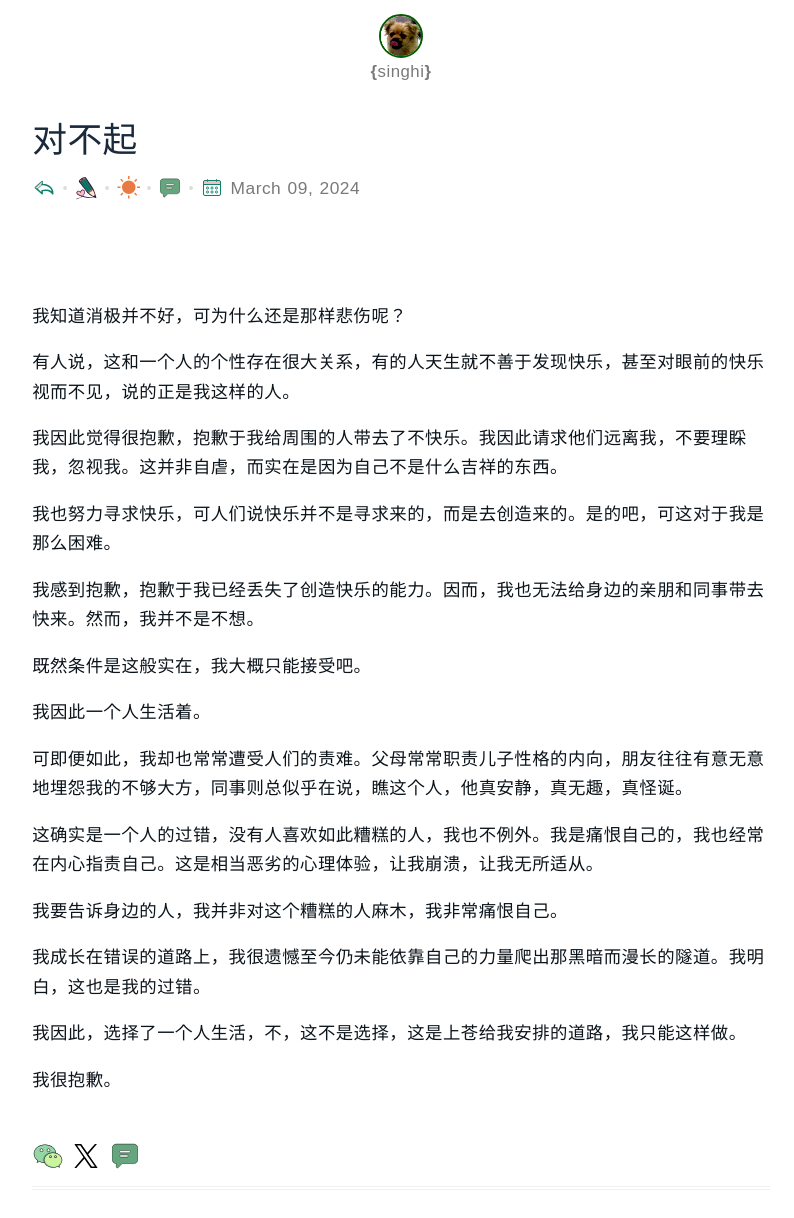
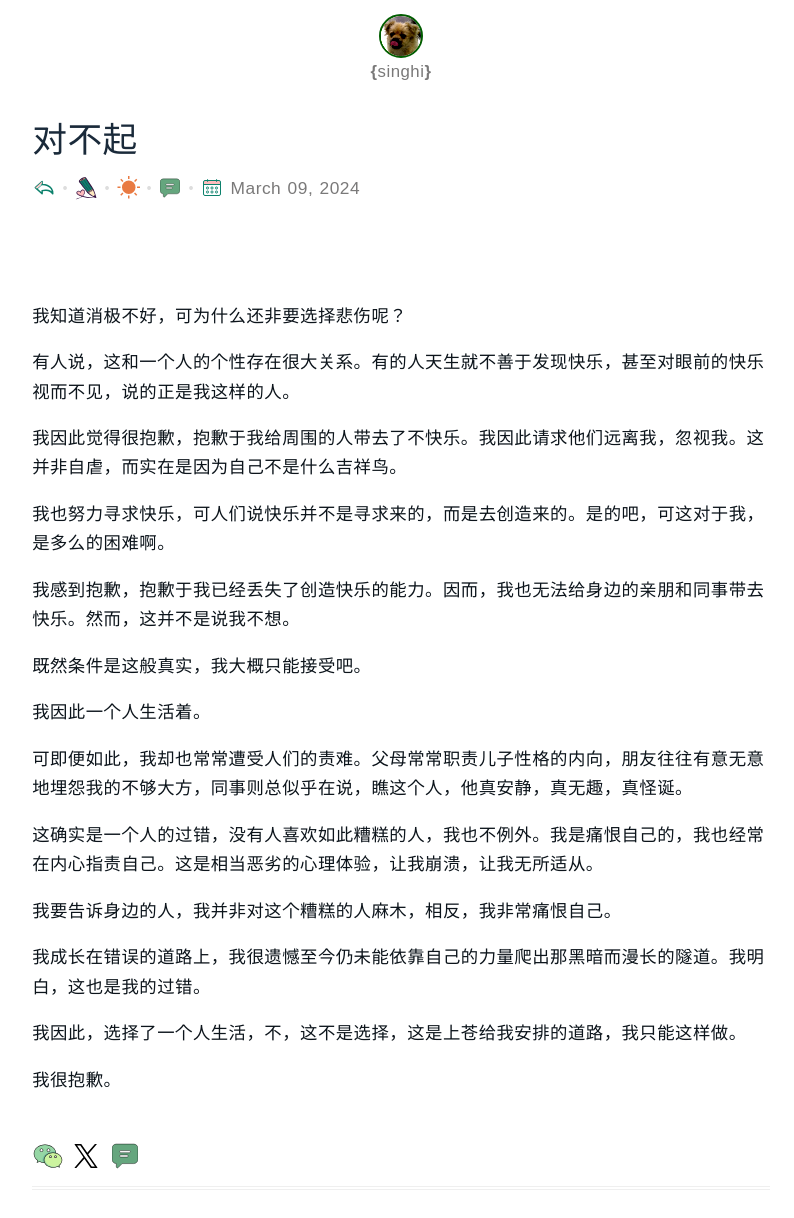
Before and after one commit to zxh19890103/singhi.io, a Jekyll site: the page built from _posts/2024-03-09-i-am-sorry.md, in a window 1280 px wide. Shown: the whole page, without its empty margins (239-1033 px from the left). Built offline with Jekyll 4.4.1, drawn with Linux system fonts in a browser that asks for light colours; a style sheet for code colours, icons or effects is not loaded.

Commit message:
Update 2024-03-09-i-am-sorry.md

```diff
--- a/_posts/2024-03-09-i-am-sorry.md
+++ b/_posts/2024-03-09-i-am-sorry.md
@@ -5,18 +5,18 @@ short: 对所有因我的存在而丢掉快乐的人表示深深的歉意
 category: journal
 ---
 
-我知道消极并不好，可为什么还是那样悲伤呢？
+我知道消极不好，可为什么还非要选择悲伤呢？
 
-有人说，这和一个人的个性存在很大关系，有的人天生就不善于发现快乐，甚至对眼前的快乐视而不见，说的正是我这样的人。
+有人说，这和一个人的个性存在很大关系。有的人天生就不善于发现快乐，甚至对眼前的快乐视而不见，说的正是我这样的人。
 
-我因此觉得很抱歉，抱歉于我给周围的人带去了不快乐。我因此请求他们远离我，不要理睬我，忽视我。这并非自虐，而实在是因为自己不是什么吉祥的东西。
+我因此觉得很抱歉，抱歉于我给周围的人带去了不快乐。我因此请求他们远离我，忽视我。这并非自虐，而实在是因为自己不是什么吉祥鸟。
 
 
-我也努力寻求快乐，可人们说快乐并不是寻求来的，而是去创造来的。是的吧，可这对于我是那么困难。
+我也努力寻求快乐，可人们说快乐并不是寻求来的，而是去创造来的。是的吧，可这对于我，是多么的困难啊。
 
-我感到抱歉，抱歉于我已经丢失了创造快乐的能力。因而，我也无法给身边的亲朋和同事带去快来。然而，我并不是不想。
+我感到抱歉，抱歉于我已经丢失了创造快乐的能力。因而，我也无法给身边的亲朋和同事带去快乐。然而，这并不是说我不想。
 
-既然条件是这般实在，我大概只能接受吧。
+既然条件是这般真实，我大概只能接受吧。
 
 我因此一个人生活着。
 
@@ -24,7 +24,7 @@ category: journal
 
 这确实是一个人的过错，没有人喜欢如此糟糕的人，我也不例外。我是痛恨自己的，我也经常在内心指责自己。这是相当恶劣的心理体验，让我崩溃，让我无所适从。
 
-我要告诉身边的人，我并非对这个糟糕的人麻木，我非常痛恨自己。
+我要告诉身边的人，我并非对这个糟糕的人麻木，相反，我非常痛恨自己。
 
 我成长在错误的道路上，我很遗憾至今仍未能依靠自己的力量爬出那黑暗而漫长的隧道。我明白，这也是我的过错。
 
```
